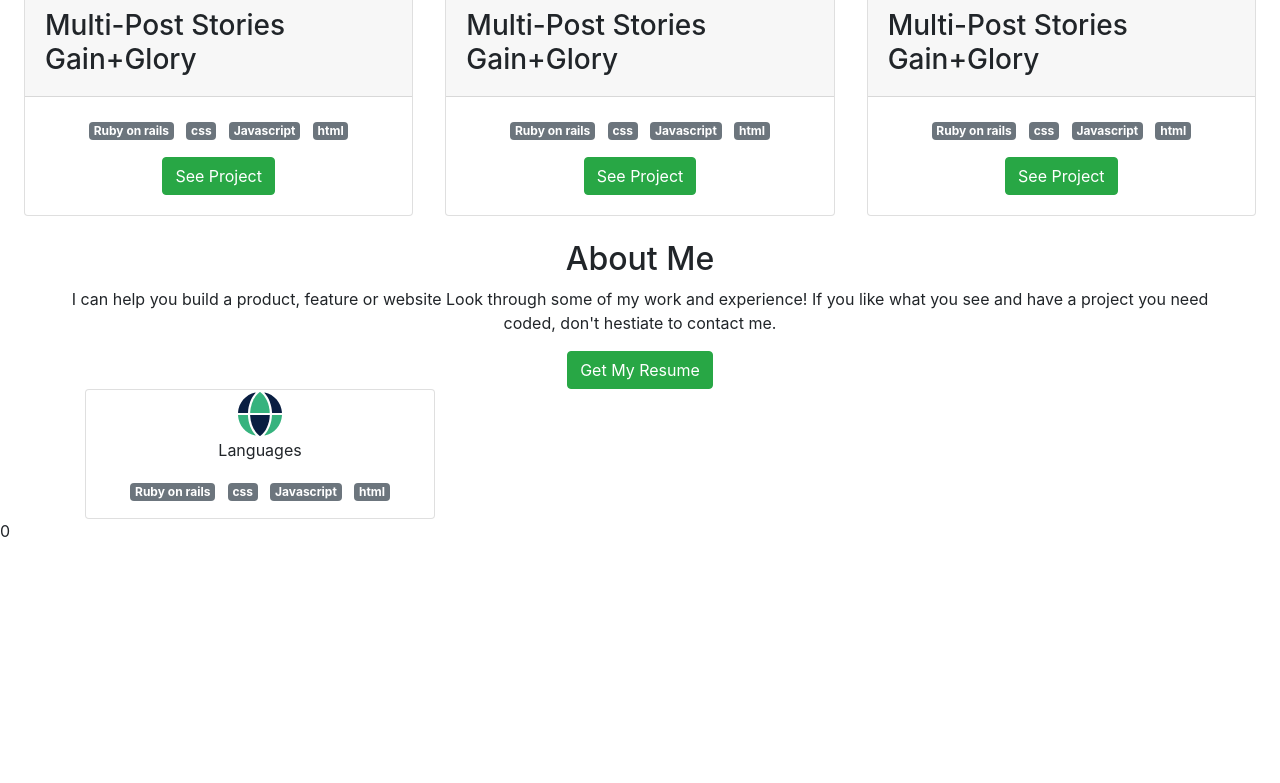
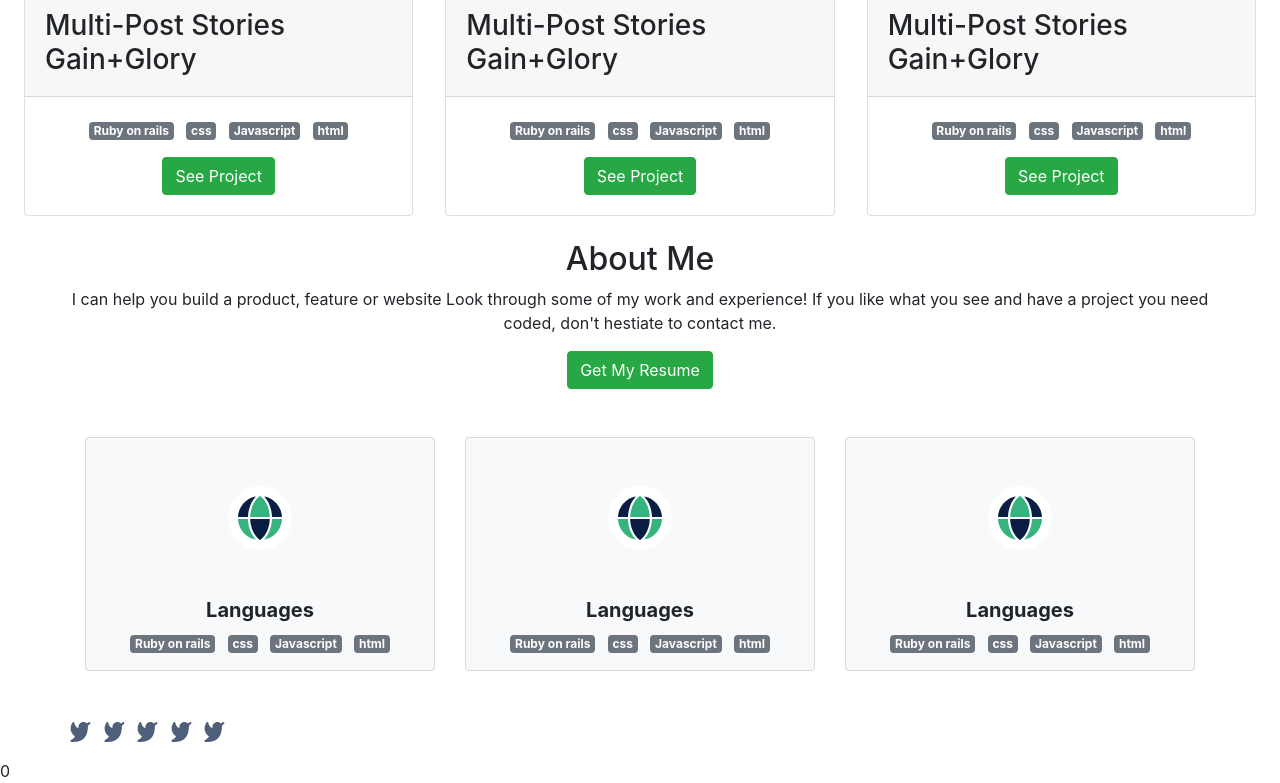
Before and after one commit to Saadat123456/Portfolio-Bootstrap, a website: page index.html in a window 1280 px wide. Shown: the part 1749-2532 px from the top of the page. Before the commit the page ends 2292 px from the top, so only its background shows below. Drawn offline with nearby package versions, Linux system fonts and the light colour scheme.

Commit message:
Add Style To About Cards and Add Footer

```diff
--- a/index.html
+++ b/index.html
@@ -1,20 +1,24 @@
 <!doctype html>
 <html lang="en">
+
 <head>
     <!-- Required meta tags -->
     <meta charset="utf-8">
     <meta name="viewport" content="width=device-width, initial-scale=1, shrink-to-fit=no">
 
     <!-- Bootstrap CSS -->
-    <link rel="stylesheet" href="https://stackpath.bootstrapcdn.com/bootstrap/4.3.1/css/bootstrap.min.css" integrity="sha384-ggOyR0iXCbMQv3Xipma34MD+dH/1fQ784/j6cY/iJTQUOhcWr7x9JvoRxT2MZw1T" crossorigin="anonymous">
+    <link rel="stylesheet" href="https://stackpath.bootstrapcdn.com/bootstrap/4.3.1/css/bootstrap.min.css"
+        integrity="sha384-ggOyR0iXCbMQv3Xipma34MD+dH/1fQ784/j6cY/iJTQUOhcWr7x9JvoRxT2MZw1T" crossorigin="anonymous">
 
     <title>Portfolio</title>
 </head>
+
 <body class="vh-100">
     <section class="navigation container-fluid w-100">
         <nav class="navbar navbar-expand-lg navbar-light">
             <a class="navbar-brand" href="#"></a>
-        <button class="navbar-toggler" type="button" data-toggle="collapse" data-target="#navbarSupportedContent" aria-controls="navbarSupportedContent" aria-expanded="false" aria-label="Toggle navigation">
+            <button class="navbar-toggler" type="button" data-toggle="collapse" data-target="#navbarSupportedContent"
+                aria-controls="navbarSupportedContent" aria-expanded="false" aria-label="Toggle navigation">
                 <span class="navbar-toggler-icon"></span>
             </button>
 
@@ -39,7 +43,8 @@
             <h2>I'm a software developer</h2>
         </hgroup>
         <p class="description justify-content-center w-75 text-center">
-        I can help you build a product, feature or website Look through some of my work and experience! If you like what you see and have a project you need coded, don't hestiate to contact me.
+            I can help you build a product, feature or website Look through some of my work and experience! If you like
+            what you see and have a project you need coded, don't hestiate to contact me.
         </p>
         <div class="row w-100 justify-content-center">
             <ul class="list-inline">
@@ -66,7 +71,8 @@
             </ul>
         </div>
         <div class="row justify-content-center w-100">
-          <a href="#" class="rounded-circle bg-dark pl-3 pr-3 pt-2 pb-2"><img src="images/down-arrow.svg" alt="Down Arrow"></a>
+            <a href="#" class="rounded-circle bg-dark pl-3 pr-3 pt-2 pb-2"><img src="images/down-arrow.svg"
+                    alt="Down Arrow"></a>
         </div>
     </section>
 
@@ -197,7 +203,8 @@
         </div>
         <div class=" row description justify-content-center text-center align-items-center">
             <p class="align-self-center">
-          I can help you build a product, feature or website Look through some of my work and experience! If you like what you see and have a project you need coded, don't hestiate to contact me.
+                I can help you build a product, feature or website Look through some of my work and experience! If you
+                like what you see and have a project you need coded, don't hestiate to contact me.
             </p>
         </div>
         <div class="row justify-content-center">
@@ -205,14 +212,50 @@
                 Get My Resume
             </button>
         </div>
-      <div class="row">
+        <div class="row mt-5 mb-5">
             <div class="col-4">
-          <div class="card">
-            <div class="row justify-content-center">
-            <img src="images/IconLangguage.svg" alt="">
+                <div class="card bg-light">
+                    <div class="row justify-content-center pt-5 pb-5">
+                        <img class="bg-white p-2 rounded-circle" src="images/IconLangguage.svg" alt="">
                     </div>
                     <div class="row justify-content-center">
-            <p class="text-center">Languages</p>
+                        <h5 class="text-center font-weight-bold">Languages</h5>
+                    </div>
+                    <div class="row justify-content-center">
+                        <ul class="list-inline">
+                            <li class="list-inline-item badge badge-secondary">Ruby on rails</li>
+                            <li class="list-inline-item badge badge-secondary">css</li>
+                            <li class="list-inline-item badge badge-secondary">Javascript</li>
+                            <li class="list-inline-item badge badge-secondary">html</li>
+                        </ul>
+                    </div>
+                </div>
+            </div>
+            <div class="col-4">
+                <div class="card bg-light">
+                    <div class="row justify-content-center pt-5 pb-5">
+                        <img class="bg-white p-2 rounded-circle" src="images/IconLangguage.svg" alt="">
+                    </div>
+                    <div class="row justify-content-center">
+                        <h5 class="text-center font-weight-bold">Languages</h5>
+                    </div>
+                    <div class="row justify-content-center">
+                        <ul class="list-inline">
+                            <li class="list-inline-item badge badge-secondary">Ruby on rails</li>
+                            <li class="list-inline-item badge badge-secondary">css</li>
+                            <li class="list-inline-item badge badge-secondary">Javascript</li>
+                            <li class="list-inline-item badge badge-secondary">html</li>
+                        </ul>
+                    </div>
+                </div>
+            </div>
+            <div class="col-4">
+                <div class="card bg-light">
+                    <div class="row justify-content-center pt-5 pb-5">
+                        <img class="bg-white p-2 rounded-circle" src="images/IconLangguage.svg" alt="">
+                    </div>
+                    <div class="row justify-content-center">
+                        <h5 class="text-center font-weight-bold">Languages</h5>
                     </div>
                     <div class="row justify-content-center">
                         <ul class="list-inline">
@@ -227,10 +270,45 @@
         </div>
     </section>
 
+    <section class="footer container">
+        <div class="row"></div>
+        <div class="row">
+            <ul class="list-inline">
+                <li class="list-inline-item"><a href="">
+                        <img src="images/twitter.svg" alt="">
+                    </a>
+                </li>
+                <li class="list-inline-item"><a href="">
+                        <img src="images/twitter.svg" alt="">
+                    </a>
+                </li>
+                <li class="list-inline-item"><a href="">
+                        <img src="images/twitter.svg" alt="">
+                    </a>
+                </li>
+                <li class="list-inline-item"><a href="">
+                        <img src="images/twitter.svg" alt="">
+                    </a>
+                </li>
+                <li class="list-inline-item"><a href="">
+                        <img src="images/twitter.svg" alt="">
+                    </a>
+                </li>
+            </ul>
+        </div>
+    </section>
+
     <!-- Optional JavaScript -->0
     <!-- jQuery first, then Popper.js, then Bootstrap JS -->
-    <script src="https://code.jquery.com/jquery-3.3.1.slim.min.js" integrity="sha384-q8i/X+965DzO0rT7abK41JStQIAqVgRVzpbzo5smXKp4YfRvH+8abtTE1Pi6jizo" crossorigin="anonymous"></script>
-    <script src="https://cdnjs.cloudflare.com/ajax/libs/popper.js/1.14.7/umd/popper.min.js" integrity="sha384-UO2eT0CpHqdSJQ6hJty5KVphtPhzWj9WO1clHTMGa3JDZwrnQq4sF86dIHNDz0W1" crossorigin="anonymous"></script>
-    <script src="https://stackpath.bootstrapcdn.com/bootstrap/4.3.1/js/bootstrap.min.js" integrity="sha384-JjSmVgyd0p3pXB1rRibZUAYoIIy6OrQ6VrjIEaFf/nJGzIxFDsf4x0xIM+B07jRM" crossorigin="anonymous"></script>
+    <script src="https://code.jquery.com/jquery-3.3.1.slim.min.js"
+        integrity="sha384-q8i/X+965DzO0rT7abK41JStQIAqVgRVzpbzo5smXKp4YfRvH+8abtTE1Pi6jizo"
+        crossorigin="anonymous"></script>
+    <script src="https://cdnjs.cloudflare.com/ajax/libs/popper.js/1.14.7/umd/popper.min.js"
+        integrity="sha384-UO2eT0CpHqdSJQ6hJty5KVphtPhzWj9WO1clHTMGa3JDZwrnQq4sF86dIHNDz0W1"
+        crossorigin="anonymous"></script>
+    <script src="https://stackpath.bootstrapcdn.com/bootstrap/4.3.1/js/bootstrap.min.js"
+        integrity="sha384-JjSmVgyd0p3pXB1rRibZUAYoIIy6OrQ6VrjIEaFf/nJGzIxFDsf4x0xIM+B07jRM"
+        crossorigin="anonymous"></script>
 </body>
+
 </html>
```
Lines whose indentation alone changed are shown as unchanged.
